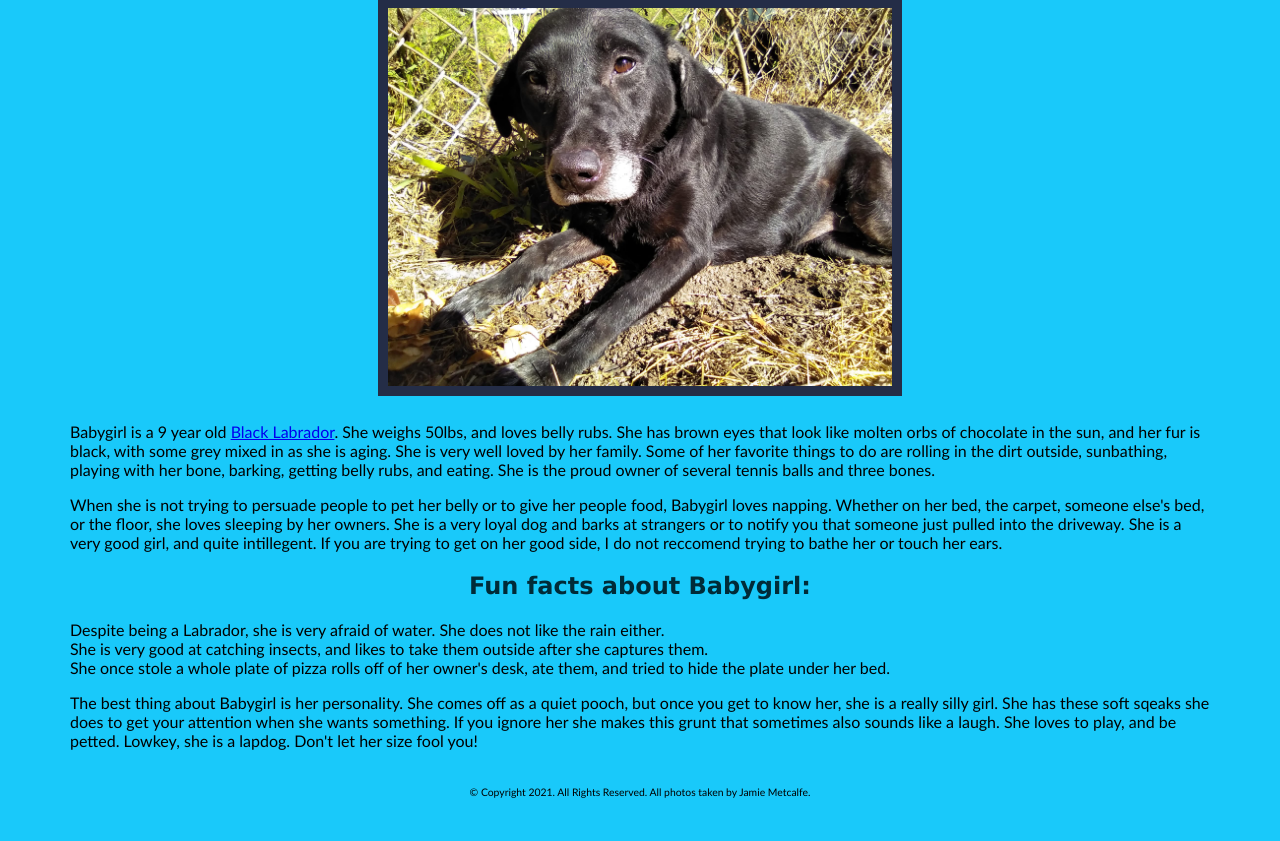
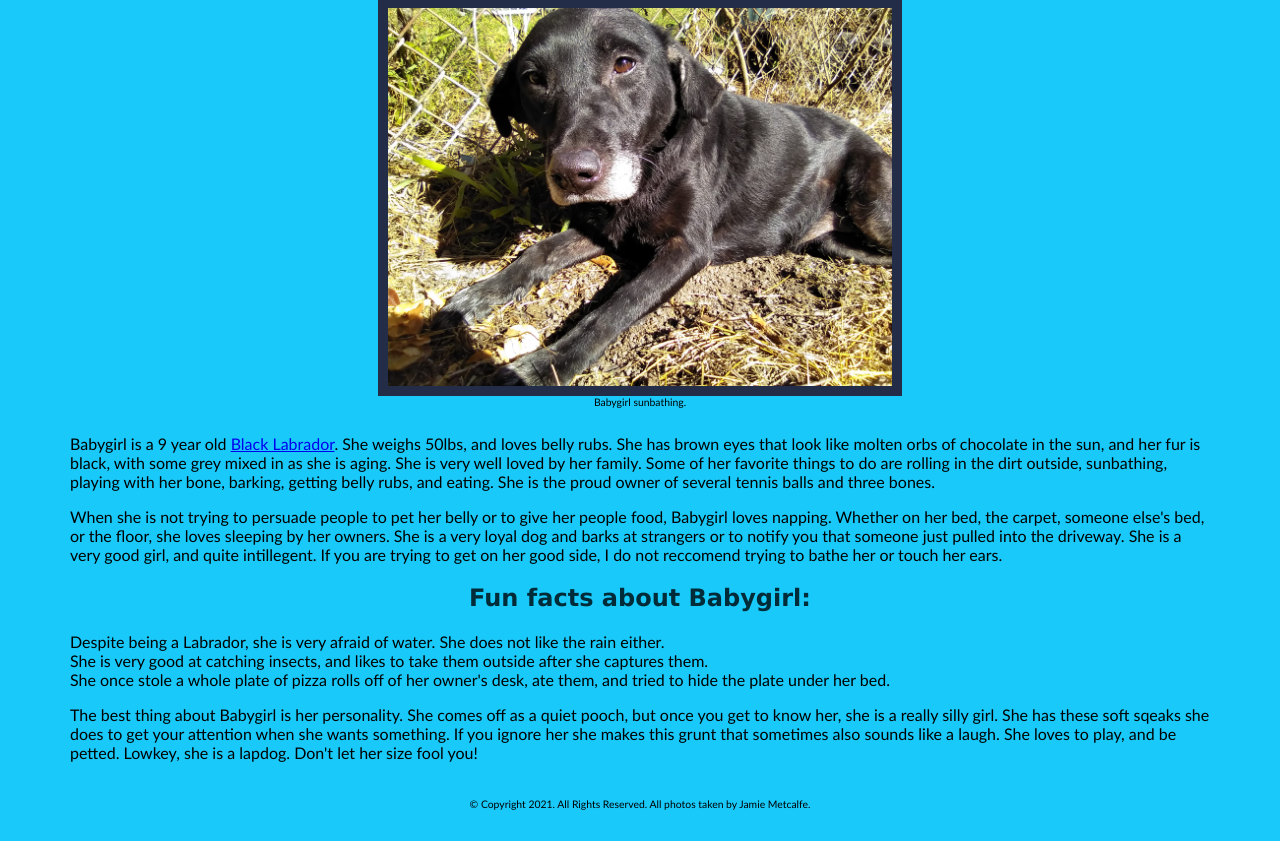
Before and after one commit to jamiemetcalfe18/Babygirl-Fansite, a plain HTML site: page index.html in a window 1280 px wide. Shown: the part 88-929 px from the top of the page. Drawn offline with Linux system fonts and the light colour scheme.

Commit message:
added figcaption

```diff
--- a/index.html
+++ b/index.html
@@ -21,7 +21,8 @@
 
     <main id="main">
       <figure id="img-fig">
-        <img src="images/babygirl1.jpg" alt="the dog, babygirl, resting in the sun">
+        <img src="images/babygirl1.jpg" alt="the dog, babygirl, resting in the sun" id="image">
+        <figcaption id="img-caption">Babygirl sunbathing.</figcaption>
       </figure>
       <div class="container">
         <article id="tribute-info">
--- a/style.css
+++ b/style.css
@@ -16,6 +16,13 @@ img {
 
 #img-fig {
   padding: 10px;
+}
+
+figcaption {
+  text-align: center;
+  font-family: 'Trebuchet MS', 'Lucida Sans Unicode', 'Lucida Grande', 'Lucida Sans', Arial, sans-serif;
+  font-size: 0.65em;
+  display: block;
 }
 
 body {
```
Also changed, not shown: 1 other file.
